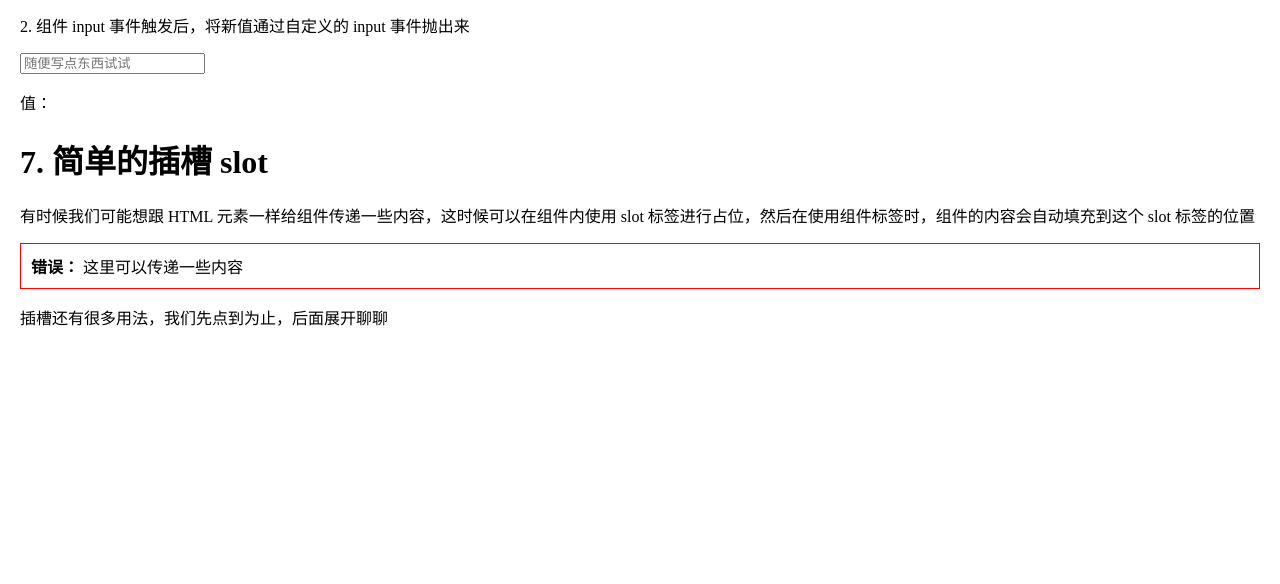
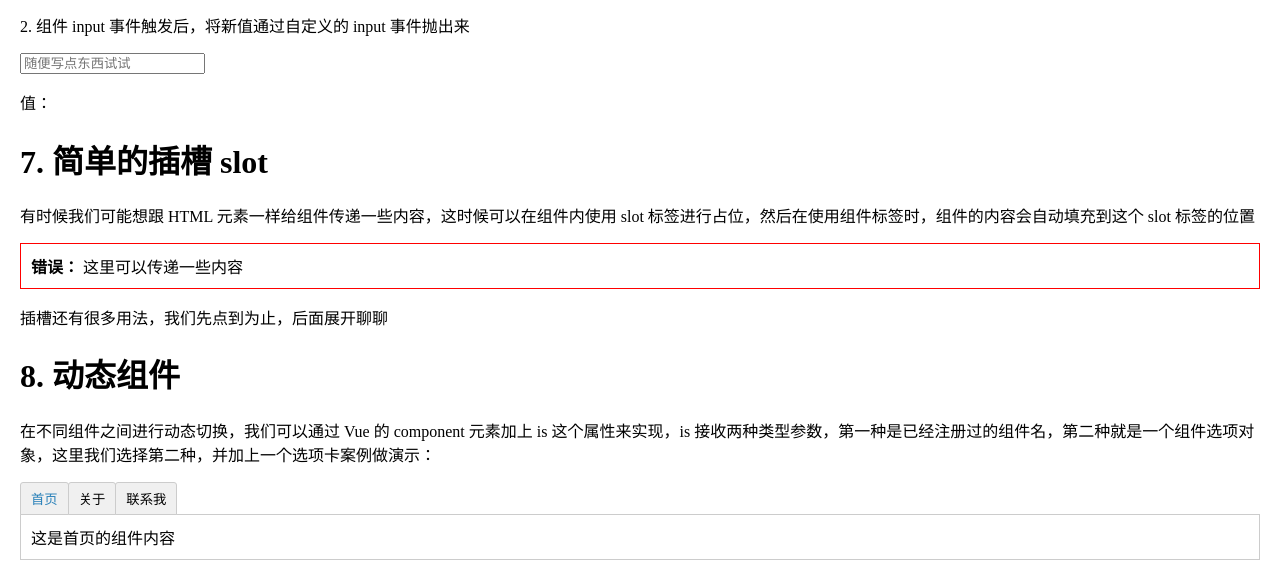
Before and after one commit to fengstats/learn-frontend, a plain HTML site: page vue2/01-基础/09-组件基础.html in a window 1280 px wide. Shown: the part 2291-2875 px from the top of the page. Drawn offline with Linux system fonts and the light colour scheme.

Commit message:
Vue2 利用 `is` 属性来实现动态组件小案例

```diff
--- a/vue2/01-基础/09-组件基础.html
+++ b/vue2/01-基础/09-组件基础.html
@@ -9,6 +9,20 @@
       .blog-post {
         padding: 10px;
         border: 1px solid #ccc;
+      }
+      .tab-button {
+        padding: 6px 10px;
+        border-top-left-radius: 3px;
+        border-top-right-radius: 3px;
+        border: 1px solid #ccc;
+        cursor: pointer;
+        background: #f0f0f0;
+        margin-bottom: -1px;
+        margin-right: -1px;
+      }
+      .tab-button:hover,
+      .tab-active {
+        color: #2980b9;
       }
     </style>
   </head>
@@ -99,6 +113,22 @@
       </p>
       <alert-box>这里可以传递一些内容</alert-box>
       <p>插槽还有很多用法，我们先点到为止，后面展开聊聊</p>
+
+      <h1>8. 动态组件</h1>
+      <p>
+        在不同组件之间进行动态切换，我们可以通过 Vue 的 component 元素加上 is 这个属性来实现，is
+        接收两种类型参数，第一种是已经注册过的组件名，第二种就是一个组件选项对象，这里我们选择第二种，并加上一个选项卡案例做演示：
+      </p>
+
+      <button
+        v-for="tab in tabs"
+        :key="tab.id"
+        :class="['tab-button', { 'tab-active': currentTab === tab  } ]"
+        @click="currentTab = tab"
+      >
+        {{ tab.name }}
+      </button>
+      <component :is="currentTab.component"></component>
     </div>
     <script src="../vue.js"></script>
     <script>
@@ -120,6 +150,29 @@
       //   data: { count: 0 },
       //   template,
       // })
+      const tabs = [
+        {
+          id: 1,
+          name: '首页',
+          component: {
+            template: `<div class="blog-post">这是首页的组件内容</div>`,
+          },
+        },
+        {
+          id: 2,
+          name: '关于',
+          component: {
+            template: `<div class="blog-post">这是关于的组件内容</div>`,
+          },
+        },
+        {
+          id: 3,
+          name: '联系我',
+          component: {
+            template: `<div class="blog-post">这是联系我的组件内容</div>`,
+          },
+        },
+      ]
 
       const vm = new Vue({
         el: '#app',
@@ -131,6 +184,8 @@
             { id: 3, title: 'hello, husky' },
           ],
           cpn3Value: '',
+          tabs,
+          currentTab: tabs[0],
         },
         components: {
           // 组件名: 组件对象
@@ -174,6 +229,14 @@
             `,
           },
         },
+        computed: {
+          // NOTE: 这里有更简单的写法，不存储 tabId 而是直接存储 tab，这样练计算属性都省了
+          // currentCpn() {
+          //   const index = this.tabs.findIndex((tab) => tab.id === this.currentTabId)
+          //   if (index === -1) return {}
+          //   return this.tabs[index].component
+          // },
+        },
         methods: {
           say(...args) {
             if (typeof args[0] === 'object') {
```
